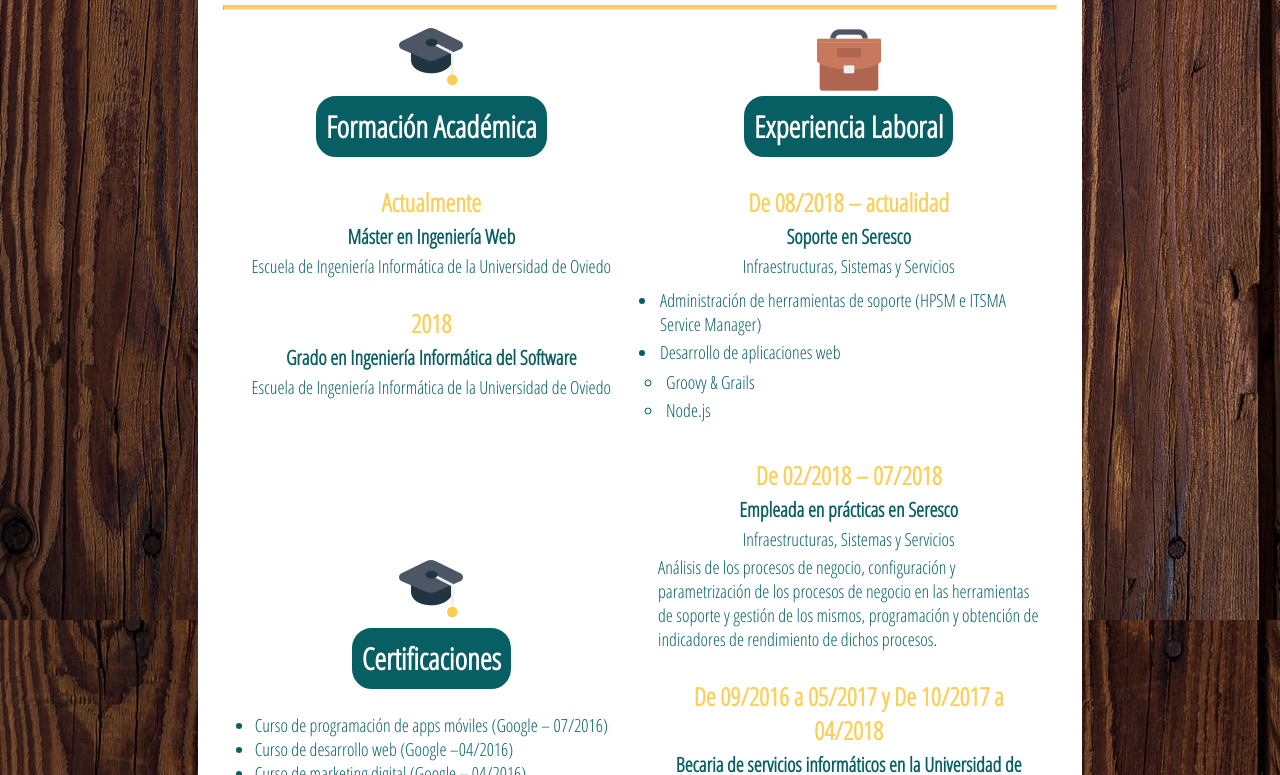
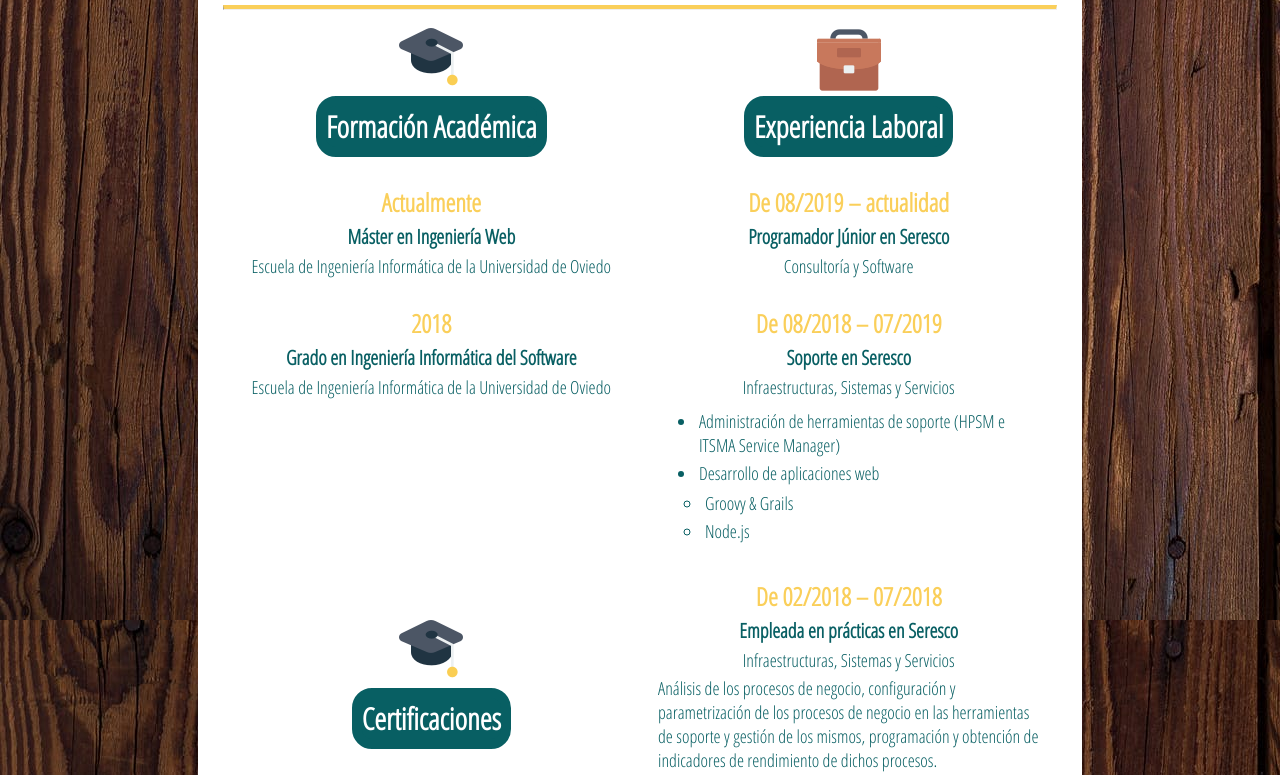
Before and after one commit to MonicaCueva/monicacueva.github.com, a plain HTML site: page index.html in a window 1280 px wide. Shown: the part 633-1408 px from the top of the page. Drawn offline with nearby package versions, Linux system fonts and the light colour scheme.

Commit message:
Nuevo puesto

```diff
--- a/css/style.css
+++ b/css/style.css
@@ -191,6 +191,10 @@ h2, h3, h4, p {
 	padding: 4px;
 }
 
+.lista_soporte {
+	margin-left: 10%;
+}
+
 @media screen and (min-width: 1024px) {
 	a:hover {
 		color: #facf5a;
--- a/index.html
+++ b/index.html
@@ -64,7 +64,12 @@
 					<img src="img/icon_business.png" alt="Icono Experiencia"><h2>Experiencia Laboral</h2>
 					<ul class="lista_experiencia">
 						<li>
-							<h3>De 08/2018 – actualidad</h3>
+							<h3>De 08/2019 – actualidad</h3>
+							<h4>Programador Júnior en Seresco</h4>
+							<p class="departamento"> Consultoría y Software</p>
+						</li>
+						<li>
+							<h3>De 08/2018 – 07/2019</h3>
 							<h4>Soporte en Seresco</h4>
 							<p class="departamento"> Infraestructuras, Sistemas y Servicios</p>
 							<ul class="lista_soporte">
```
